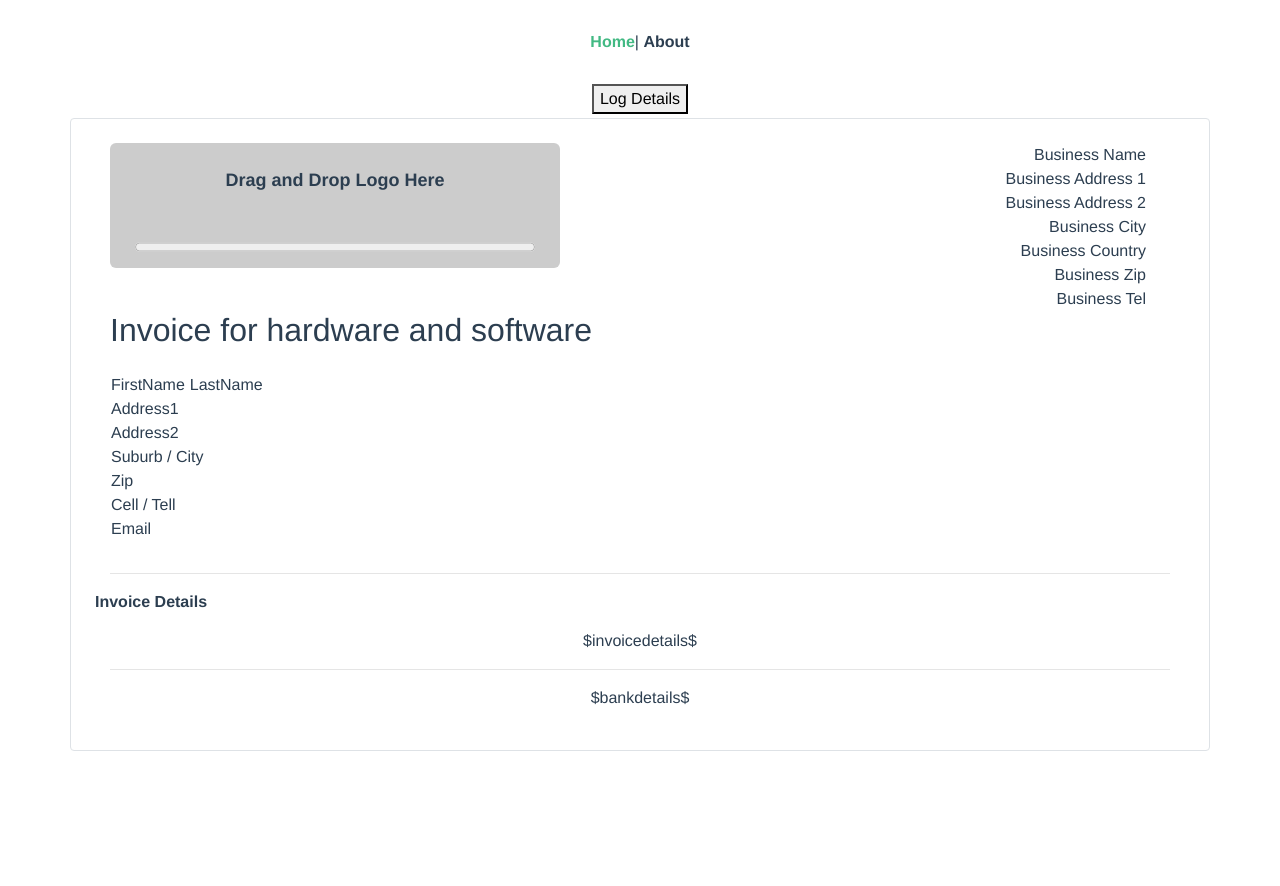
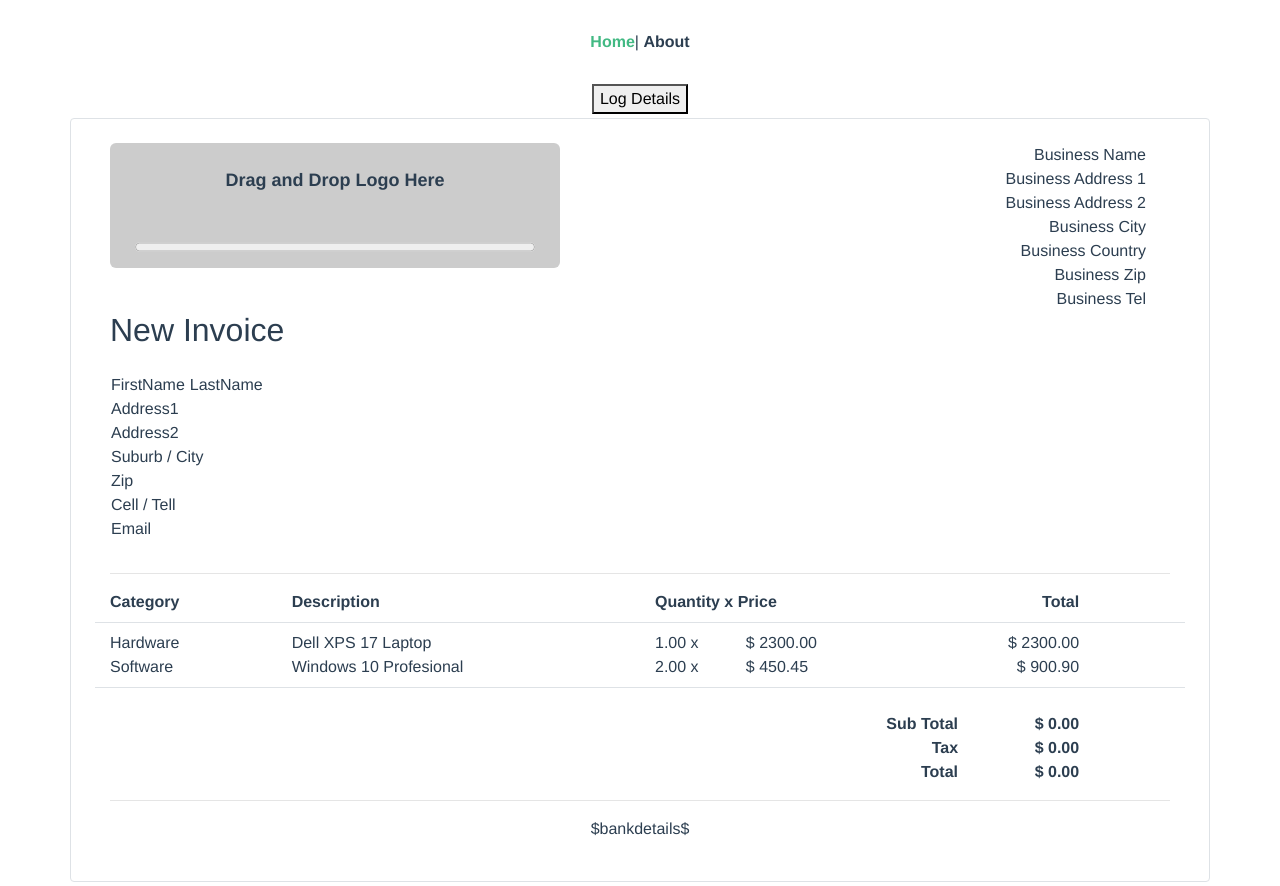
Before and after one commit to cornelhuman/invoice-demo-vue, a Vue app: page /#/ in a window 1280 px wide. Before the commit the page ends 800 px from the top, so only its background shows below. Built offline with nearby package versions, Linux system fonts and the light colour scheme.

Commit message:
Invoice Details - Display rows

```diff
--- a/src/classes/Invoice.ts
+++ b/src/classes/Invoice.ts
@@ -2,8 +2,11 @@ import InvoiceItem from "@/classes/InvoiceItem.ts";
 export default class Invoice {
     public invoicenumber: number;
     public invoicedate: string;
+    public invoicetitle: string;
+    public subtotal: number;
+    public tax: number;
+    public total: number;
     public items: InvoiceItem[];
-    public invoicetitle: string;
 
 
     constructor(invoicenumber: number, invoicetitle: string) {
@@ -11,10 +14,13 @@ export default class Invoice {
         this.invoicenumber = invoicenumber;
         this.invoicedate = new Date().toLocaleDateString();
         this.invoicetitle = invoicetitle;
+        this.subtotal = 0;
+        this.tax = 0;
+        this.total = 0;
     }
 
-    public addItem(category: string, description: string, quantity: number, price: number) {
-        const item = new InvoiceItem(category, description, quantity, price);
+    public addItem(id: number, category: string, description: string, quantity: number, price: number) {
+        const item = new InvoiceItem(id, category, description, quantity, price);
         this.items.push(item);
     }
 }
--- a/src/classes/InvoiceItem.ts
+++ b/src/classes/InvoiceItem.ts
@@ -1,5 +1,6 @@
 export default class InvoiceItem {
 
+    public id: number;
     public category: string;
     public description: string;
     public quantity: number;
@@ -7,11 +8,14 @@ export default class InvoiceItem {
     public total: number;
 
 
-    constructor(category: string, description: string, quantity: number, price: number) {
-        this.category = "";
-        this.description = "";
-        this.quantity = 1;
-        this.price = 0;
+    constructor(id: number, category: string, description: string, quantity: number, price: number) {
+        this.id = id;
+        this.category = category;
+        this.description = description;
+        this.quantity = quantity;
+        this.price = price;
         this.total = quantity * price;
+
+
     }
 }
--- a/src/components/BusinessDetails.vue
+++ b/src/components/BusinessDetails.vue
@@ -7,22 +7,26 @@
     ></Editable>
     <Editable
       data-text="Business Address 1"
-      @blur="business.address1 = $event"
-      :text="business.address1"
+      @blur="businessdata.address1 = $event"
+      :text="businessdata.address1"
     ></Editable>
     <Editable
       data-text="Business Address 2"
-      @blur="business.address2 = $event"
-      :text="business.address2"
+      @blur="businessdata.address2 = $event"
+      :text="businessdata.address2"
     ></Editable>
-    <Editable data-text="Business City" @blur="business.city = $event" :text="business.city"></Editable>
+    <Editable
+      data-text="Business City"
+      @blur="businessdata.city = $event"
+      :text="businessdata.city"
+    ></Editable>
     <Editable
       data-text="Business Country"
-      @blur="business.country = $event"
-      :text="business.country"
+      @blur="businessdata.country = $event"
+      :text="businessdata.country"
     ></Editable>
-    <Editable data-text="Business Zip" @blur="business.zip = $event" :text="business.zip"></Editable>
-    <Editable data-text="Business Tel" @blur="business.tel = $event" :text="business.tel"></Editable>
+    <Editable data-text="Business Zip" @blur="businessdata.zip = $event" :text="businessdata.zip"></Editable>
+    <Editable data-text="Business Tel" @blur="businessdata.tel = $event" :text="businessdata.tel"></Editable>
   </div>
 </template>
 
--- a/src/components/ContactDetails.vue
+++ b/src/components/ContactDetails.vue
@@ -9,26 +9,42 @@
         ></editable>
       </div>
       <div style="margin-left:5px">
-        <editable data-text="LastName" :text="contact.lastname" @blur="contact.lastname = $event"></editable>
+        <editable
+          data-text="LastName"
+          :text="contactdata.lastname"
+          @blur="contactdata.lastname = $event"
+        ></editable>
       </div>
     </div>
     <div>
-      <editable data-text="Address1" :text="contact.address1" @blur="contact.address1 = $event"></editable>
+      <editable
+        data-text="Address1"
+        :text="contactdata.address1"
+        @blur="contactdata.address1 = $event"
+      ></editable>
     </div>
     <div>
-      <editable data-text="Address2" :text="contact.address2" @blur="contact.address2 = $event"></editable>
+      <editable
+        data-text="Address2"
+        :text="contactdata.address2"
+        @blur="contactdata.address2 = $event"
+      ></editable>
     </div>
     <div>
-      <editable data-text="Suburb / City" :text="contact.city" @blur="contact.city = $event"></editable>
+      <editable
+        data-text="Suburb / City"
+        :text="contactdata.city"
+        @blur="contactdata.city = $event"
+      ></editable>
     </div>
     <div>
-      <editable data-text="Zip" :text="contact.zip" @blur="contact.zip = $event"></editable>
+      <editable data-text="Zip" :text="contactdata.zip" @blur="contactdata.zip = $event"></editable>
     </div>
     <div>
-      <editable data-text="Cell / Tell" :text="contact.cell" @blur="contact.cell = $event"></editable>
+      <editable data-text="Cell / Tell" :text="contactdata.cell" @blur="contactdata.cell = $event"></editable>
     </div>
     <div>
-      <editable data-text="Email" :text="contact.email" @blur="contact.email = $event"></editable>
+      <editable data-text="Email" :text="contactdata.email" @blur="contactdata.email = $event"></editable>
     </div>
   </div>
 </template>
--- a/src/components/Editable.vue
+++ b/src/components/Editable.vue
@@ -40,7 +40,4 @@ export default class Editable extends Vue {
 
 <!-- Add "scoped" attribute to limit CSS to this component only -->
 <style scoped>
-[contentEditable="true"]:empty:not(:focus):before {
-  content: attr(data-text);
-}
 </style>
--- a/src/components/EditableAmount.vue
+++ b/src/components/EditableAmount.vue
@@ -1,5 +1,5 @@
 <template>
-  <div contenteditable="true" ref="element" v-text="amount" style="overflow-wrap:normal"></div>
+  <span contenteditable="true" ref="element" v-text="amount" style="overflow-wrap:normal"></span>
 </template>
 
 <script lang="ts">
--- /dev/null
+++ b/src/components/InvoiceDetails.vue
@@ -0,0 +1,154 @@
+<template>
+  <div>
+    <div class="row font-weight-bold border-bottom pb-2 mb-2 text-left">
+      <div class="col-2">Category</div>
+      <div class="col-4">Description</div>
+      <div class="col-3">Quantity x Price</div>
+      <div class="col-2 text-right">Total</div>
+    </div>
+    <div class="row text-left" v-bind:key="item.id" v-for="(item,index) in invoicedata.items">
+      <div class="col-2">
+        <Editable data-text="Category of Item" @blur="item.category = $event" :text="item.category"></Editable>
+      </div>
+      <div class="col-4">
+        <Editable
+          data-text="Descrition on Service or Goods"
+          :text="item.description"
+          @blur="item.description = $event"
+        ></Editable>
+      </div>
+      <div class="col-3">
+        <div class="row">
+          <div class="col-4 quantity">
+            <EditableAmount
+              data-text="Quantiry"
+              :amount="item.quantity"
+              @blur="item.quantity = $event"
+            ></EditableAmount>
+          </div>
+          <div class="col-8 price">
+            <EditableAmount
+              data-text="Price"
+              :amount="parseFloat(item.price.toFixed(2))"
+              @blur="item.price = $event"
+            ></EditableAmount>
+          </div>
+        </div>
+      </div>
+      <div class="col-2 text-right price">{{item.total.toFixed(2)}}</div>
+      <div class="col-1 text-right" v-if="showEditElements">
+        <span @click="removeRow(index)">
+          <i class="fas fa-times pt-1" style="font-size: 18px;color:gray"></i>
+        </span>
+      </div>
+    </div>
+    <!--
+                Add New Line Button
+    -->
+    <div class="row font-weight-bold border-bottom pb-2 mb-2" v-if="showEditElements">
+      <div class="col-6">
+        <span
+          @click="addInvoiceRow"
+          class="text-primary"
+          style="font-size:18pt;outline: none;margin-top:2px;"
+        >
+          <i class="fas fa-plus-circle"></i>
+        </span>
+      </div>
+    </div>
+    <div class="row pt-3">
+      <div class="col-2"></div>
+      <div class="col-4"></div>
+      <div class="col-1"></div>
+      <div class="col-4">
+        <div class="row">
+          <div class="col-8 text-right font-weight-bold">Sub Total</div>
+          <div class="col-4 font-weight-bold text-right price">{{invoicedata.subtotal.toFixed(2)}}</div>
+        </div>
+      </div>
+    </div>
+    <div class="row">
+      <div class="col-2"></div>
+      <div class="col-4"></div>
+      <div class="col-1"></div>
+      <div class="col-4">
+        <div class="row">
+          <div class="col-8 text-right font-weight-bold">Tax</div>
+          <div class="col-4 font-weight-bold text-right price">{{invoicedata.tax.toFixed(2)}}</div>
+        </div>
+      </div>
+    </div>
+    <div class="row">
+      <div class="col-2"></div>
+      <div class="col-4"></div>
+      <div class="col-1"></div>
+      <div class="col-4">
+        <div class="row">
+          <div class="col-8 text-right font-weight-bold">Total</div>
+          <div class="col-4 font-weight-bold text-right price">{{invoicedata.total.toFixed(2)}}</div>
+        </div>
+      </div>
+    </div>
+  </div>
+</template>
+
+<script lang="ts">
+import { Vue, Prop, Watch } from "vue-property-decorator";
+import Component from "vue-class-component";
+import Editable from "@/components/Editable.vue"; // @ is an alias to /src
+import EditableAmount from "@/components/EditableAmount.vue"; // @ is an alias to /src
+import Invoice from "@/classes/Invoice.ts";
+import InvoiceItem from "@/classes/InvoiceItem.ts";
+
+@Component({
+  components: {
+    Editable,
+    EditableAmount
+  }
+})
+export default class InvoiceDetails extends Vue {
+  @Prop(Invoice) public invoice!: Invoice;
+
+  public showEditElements: boolean = true;
+  public $refs!: {
+    // fileform: HTMLFormElement;
+  };
+
+  get invoicedata(): Invoice {
+    return this.invoice;
+  }
+
+  @Watch("invoicedata", { deep: true })
+  public watchContact(val: Invoice) {
+    this.$emit("change", val);
+  }
+
+  public addInvoiceRow() {
+    console.log("Add a row to the invoice");
+  }
+
+  public removeRow() {
+    console.log("Remove Row");
+  }
+}
+</script>
+
+<!-- Add "scoped" attribute to limit CSS to this component only -->
+<style scoped>
+.invoice-border {
+  border-color: black important!;
+  border-width: 2px important!;
+}
+
+[contentEditable="true"]:empty:not(:focus):before {
+  content: attr(data-text);
+}
+
+.quantity::after {
+  content: " x";
+}
+
+.price::before {
+  content: "$ ";
+}
+</style>
--- a/src/components/InvoiceStandard.vue
+++ b/src/components/InvoiceStandard.vue
@@ -63,11 +63,8 @@
         </div>
 
         <hr>
-        <div class="row" style="margin-bottom:15px">
-          <strong>Invoice Details</strong>
-        </div>
 
-        <p>$invoicedetails$</p>
+        <InvoiceDetails :invoice="invoice" @change="invoice = $event"></InvoiceDetails>
 
         <hr>
         <p>$bankdetails$</p>
@@ -84,6 +81,7 @@ import EditableAmount from "@/components/EditableAmount.vue";
 import DragDropLogo from "@/components/DragDropLogo.vue";
 import BusinessDetails from "@/components/BusinessDetails.vue";
 import ContactDetails from "@/components/ContactDetails.vue";
+import InvoiceDetails from "@/components/InvoiceDetails.vue";
 import { State, Action, Getter } from "vuex-class";
 import Business from "@/classes/Business.ts";
 import Contact from "@/classes/Contact.ts";
@@ -96,7 +94,8 @@ import InvoiceItem from "@/classes/InvoiceItem.ts";
     EditableAmount,
     DragDropLogo,
     BusinessDetails,
-    ContactDetails
+    ContactDetails,
+    InvoiceDetails
   }
 })
 export default class InvoiceStandard extends Vue {
@@ -108,7 +107,7 @@ export default class InvoiceStandard extends Vue {
   public business: Business = new Business();
 
   public contact: Contact = new Contact();
-  public invoice: Invoice | null = null;
+  public invoice: Invoice = new Invoice(1000, "New Invoice");
 
   public $refs!: {
     // fileform: HTMLFormElement;
@@ -120,12 +119,8 @@ export default class InvoiceStandard extends Vue {
 
   public created() {
     this.business.invoicenumber = 1000;
-    this.invoice = new Invoice(
-      this.business.invoicenumber,
-      "Invoice for hardware and software"
-    );
-    this.invoice.addItem("Hardware", "Dell XPS 17 Laptop", 1, 2300);
-    this.invoice.addItem("Software", "Windows 10 Profesional", 2, 450.45);
+    this.invoice.addItem(1, "Hardware", "Dell XPS 17 Laptop", 1, 2300);
+    this.invoice.addItem(2, "Software", "Windows 10 Profesional", 2, 450.45);
   }
 
   public mounted() {
```
